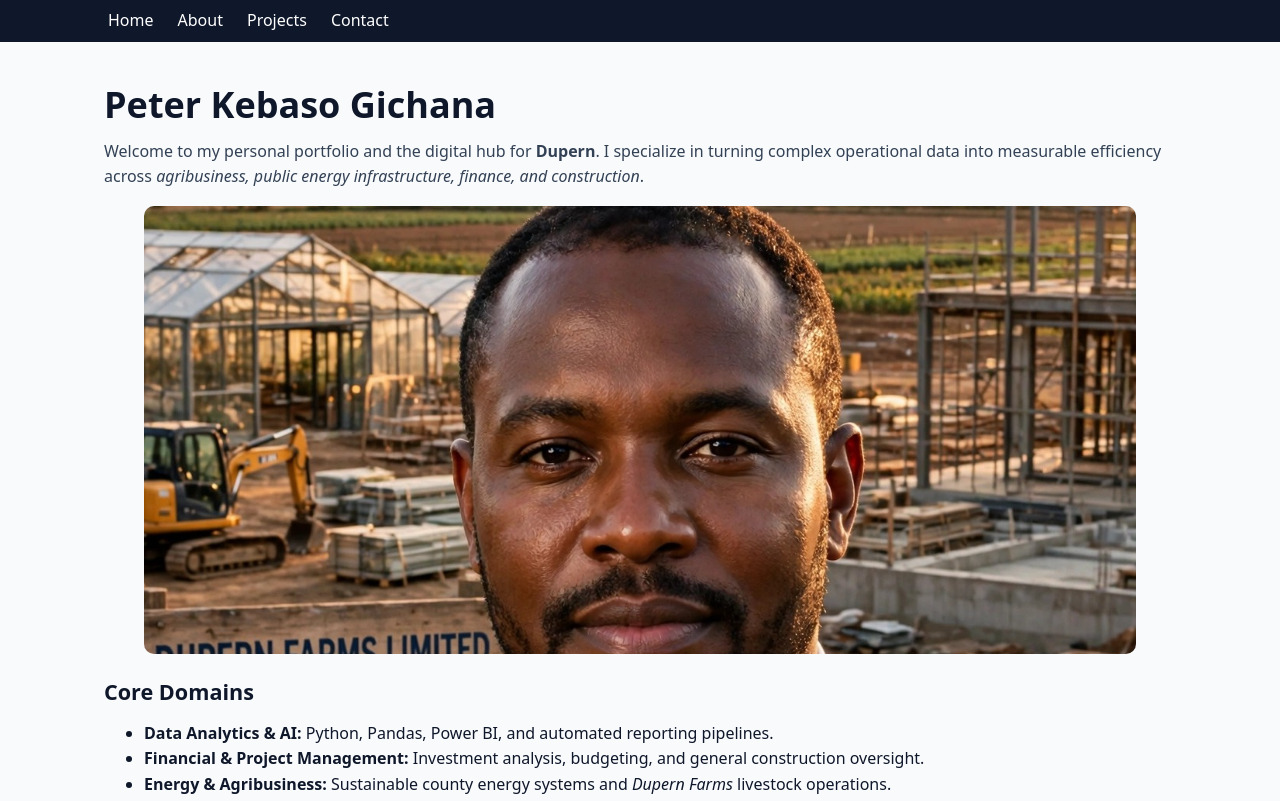
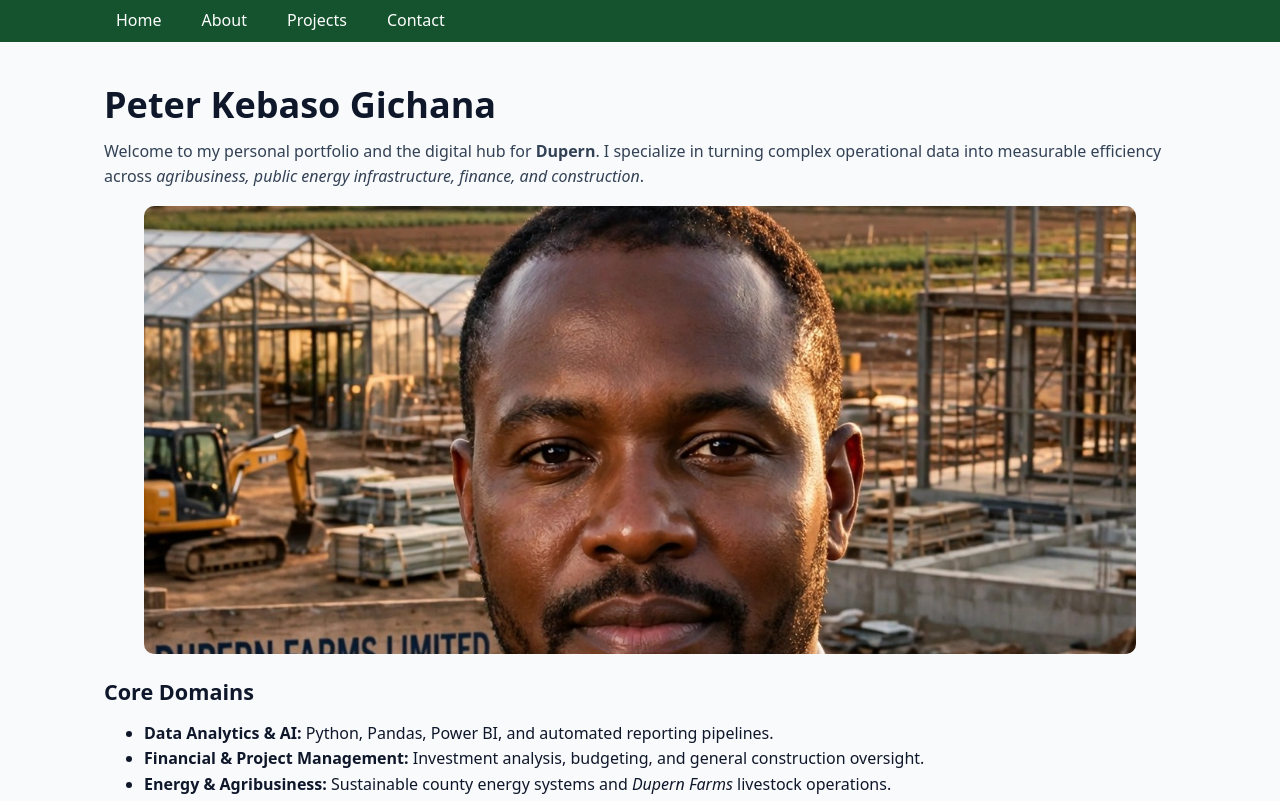
Before and after one commit to PeterKebaso2026/portfolio, a plain HTML site: page index.html in a window 1280 px wide. Shown: the top 801 px of the page. Drawn offline with Linux system fonts and the light colour scheme.

Commit message:
Navigation, card and media object patterns

```diff
--- a/css/styles.css
+++ b/css/styles.css
@@ -93,12 +93,9 @@ a:focus-visible {
   color: #ffffff;
 }
 
-.site-header .container {
-  display: flex;
-  flex-wrap: wrap;
-  justify-content: space-between;
-  align-items: center;
-  gap: var(--space-3, 0.75rem);
+.site-header {
+  background-color: #14532d;
+  color: #ffffff;
 }
 
 .main-nav ul {
@@ -110,20 +107,25 @@ a:focus-visible {
   padding: 0;
 }
 
-.main-nav a {
+.site-header a,
+.main-nav a,
+.main-nav a:link,
+.main-nav a:visited {
   display: block;
-  padding: 0.5rem 0.25rem;
-  color: #ffffff;
+  padding: 0.5rem 0.75rem;
+  color: #ffffff !important;
   text-decoration: none;
   border-radius: var(--radius-sm, 0.25rem);
+  font-weight: 500;
 }
 
+.site-header a:hover,
+.site-header a:focus-visible,
 .main-nav a:hover,
 .main-nav a:focus-visible {
-  background-color: rgba(255, 255, 255, 0.14);
-  color: #ffffff;
+  background-color: rgba(255, 255, 255, 0.16);
+  color: #ffffff !important;
 }
-
 /* Typography Headings */
 h1,
 h2,
```
